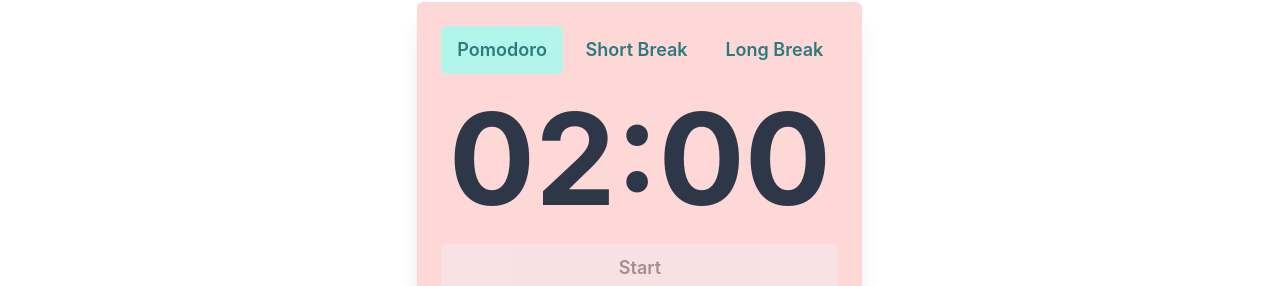
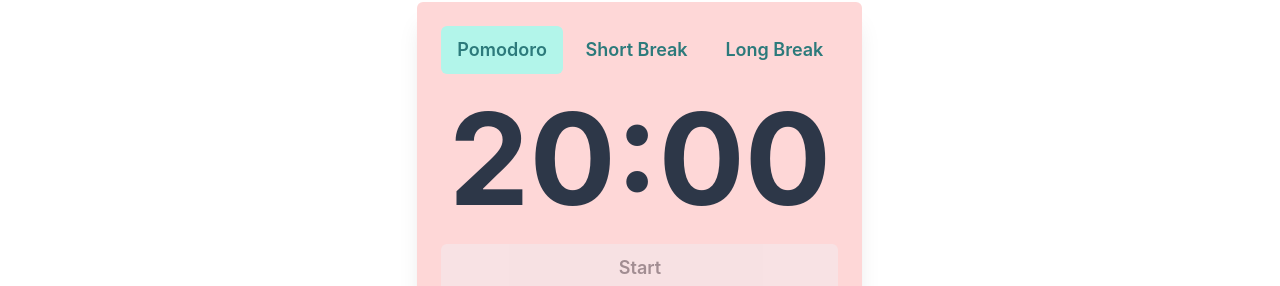
Before and after one commit to govindappaarun/pomodoro-app, a React (Create React App) app: page / in a window 1280 px wide. Shown: the part 110-396 px from the top of the page. Built offline with nearby package versions, Linux system fonts and the light colour scheme; no server answers.

Commit message:
cleanup timer context

```diff
--- a/src/contexts/timer.context.js
+++ b/src/contexts/timer.context.js
@@ -1,80 +1,24 @@
-import { useContext, useState, createContext, useEffect } from 'react';
-import { useCountdown } from 'usehooks-ts';
+import { useContext, useState, createContext } from 'react';
 
 const TimerContext = createContext();
 
 const TimerProvider = ({ children }) => {
-  const [initialTime, setInitialTime] = useState(0);
-  const [running, setIsRunning] = useState(false);
-  const [time, setTime] = useState({});
-
   const [settings, setSettings] = useState({
-    pomodoro: 2,
-    longbreak: 1,
-    shortbreak: 0.5,
+    pomodoro: 20,
+    longbreak: 10,
+    shortbreak: 5,
     active: 'pomodoro',
   });
 
-  const [timeLeft, actions] = useCountdown({
-    seconds: settings[settings.active] * 60,
-    interval: 500,
-    isIncrement: false,
-  });
-
-  useEffect(() => {
-    setInitialTime(settings[settings.active]);
-  }, []);
-
-  useEffect(() => {
-    if (timeLeft === 0) {
-      actions.stop();
-    }
-  }, [timeLeft]);
-
   const updateSettings = newSettings => {
-    actions.stop();
     setSettings(prev => ({ ...prev, ...newSettings }));
-  };
-
-  useEffect(() => {
-    calcualteTimeProgress();
-  }, [timeLeft]);
-
-  const calcualteTimeProgress = () => {
-    let ss = timeLeft || initialTime;
-    let mm = Math.floor(ss / 60);
-    let progress = timeLeft ? (timeLeft / (initialTime * 60)) * 100 : 100;
-    ss = Math.floor(ss % 60);
-    ss = ss.toString().padStart(2, 0);
-    mm = mm.toString().padStart(2, 0);
-    progress = progress.toFixed(0);
-    setTime({ mm, ss, progress });
-  };
-
-  const onStart = () => {
-    setIsRunning(true);
-    actions.start();
-  };
-
-  const onStop = () => {
-    setIsRunning(false);
-    actions.stop();
-  };
-
-  const onReset = () => {
-    setIsRunning(false);
-    actions.reset();
   };
 
   return (
     <TimerContext.Provider
       value={{
-        actions: { onStart, onStop, onReset },
-        timeLeft,
         settings,
         updateSettings,
-        time,
-        running,
       }}
     >
       {children}
--- a/src/pages/pomodoro/PomodoroPage.jsx
+++ b/src/pages/pomodoro/PomodoroPage.jsx
@@ -29,7 +29,7 @@ import { useTasks } from 'src/contexts/tasks.context';
 let intervalId = null;
 
 function PomodoroPage() {
-  const { updateSettings, settings, running } = useTimer();
+  const { updateSettings, settings } = useTimer();
   const [time, setTime] = useState({});
   const [isRunning, setIsRunning] = useState(false);
   const toast = useToast({ position: 'bottom-right', size: 'lg' });
```
